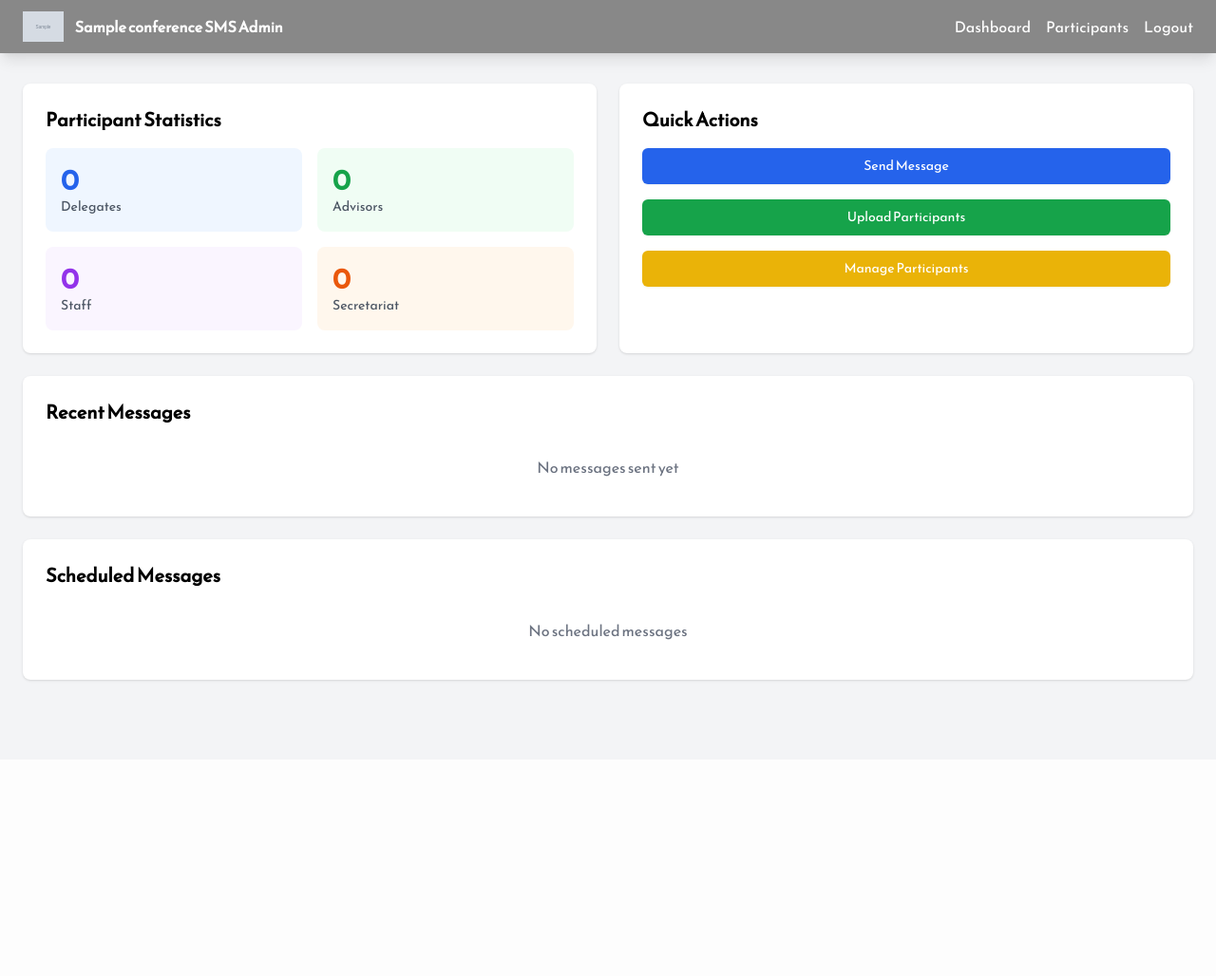
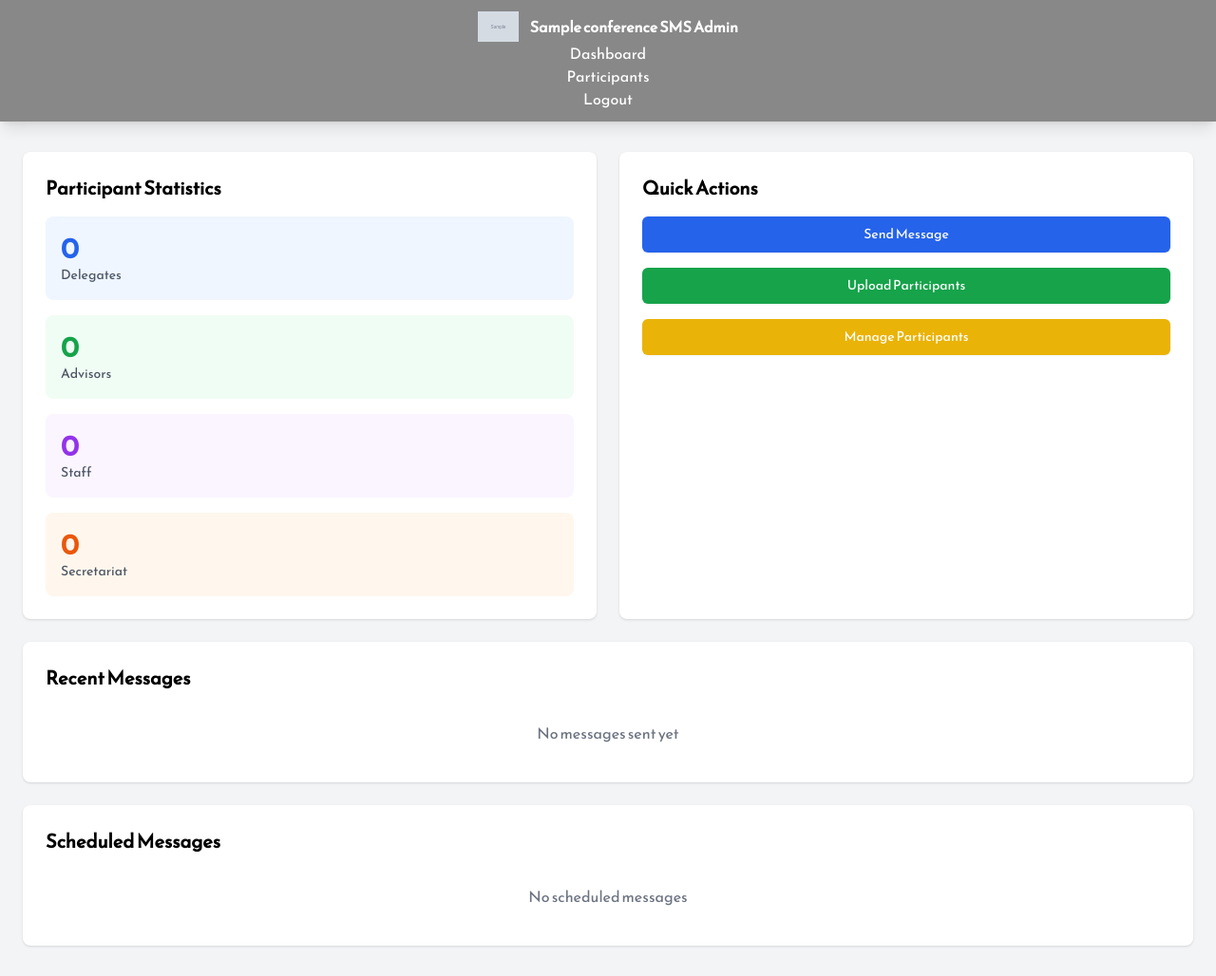
Before and after one commit to parthkotwal/munnorthwest_sms, a Flask app: page /dashboard in a window 1280 px wide. Shown: the whole page at 95% size. Before the commit the page ends 719 px from the top, so only its background shows below. Run offline with Flask 3, Linux system fonts and the light colour scheme; a user stored in the database is signed in; tables that the repository leaves empty hold one stand-in row (values such as "Sample post"); grey boxes marked "Sample" are stand-in pictures; some libraries are stand-ins or nearby versions.

Commit message:
base and dashboard css change

```diff
--- a/templates/base.html
+++ b/templates/base.html
@@ -26,13 +26,13 @@
 <body class="bg-gray-100 min-h-screen">
     {% if current_user.is_authenticated and current_user.conference is not none %}
     <nav class="conference-primary text-white shadow-lg">
-        <div class="container mx-auto px-6 py-3">
-            <div class="flex items-center justify-between">
-                <div class="flex items-center">
+        <div class="container mx-auto px-4 sm:px-6 py-3">
+            <div class="flex flex-col sm:flex-row sm:items-center sm:justify-between gap-3">
+                <div class="flex items-center justify-center sm:justify-start">
                     <img src="{{ conference.logo_path }}" alt="{{ conference.name }}" class="h-8">
-                    <span class="ml-3 font-semibold">{{ conference.name }} SMS Admin</span>
+                    <span class="ml-3 font-semibold text-center sm:text-left">{{ conference.name }} SMS Admin</span>
                 </div>
-                <div class="flex items-center space-x-4">
+                <div class="flex flex-col sm:flex-row items-center gap-2 sm:gap-4">
                     <a href="{{ url_for('routes.dashboard') }}" class="hover:text-gray-200">Dashboard</a>
                     <a href="{{ url_for('routes.manage_participants') }}" class="hover:text-gray-200">Participants</a>
                     <a href="{{ url_for('routes.logout') }}" class="hover:text-gray-200">Logout</a>
--- a/templates/dashboard.html
+++ b/templates/dashboard.html
@@ -2,10 +2,10 @@
 {% block title %}Dashboard - {{ conference.name }}{% endblock %}
 
 {% block content %}
-<div class="grid md:grid-cols-2 gap-6">
+<div class="grid grid-cols-1 md:grid-cols-2 gap-6">
     <div class="bg-white rounded-lg shadow p-6">
         <h2 class="text-xl font-semibold mb-4">Participant Statistics</h2>
-        <div class="grid grid-cols-2 gap-4">
+        <div class="grid grid-cols-1 sm:grid-cols-2 gap-4">
             <div class="bg-blue-50 p-4 rounded-lg">
                 <div class="text-3xl font-bold text-blue-600">{{ participant_counts.delegates }}</div>
                 <div class="text-sm text-gray-600">Delegates</div>
```
